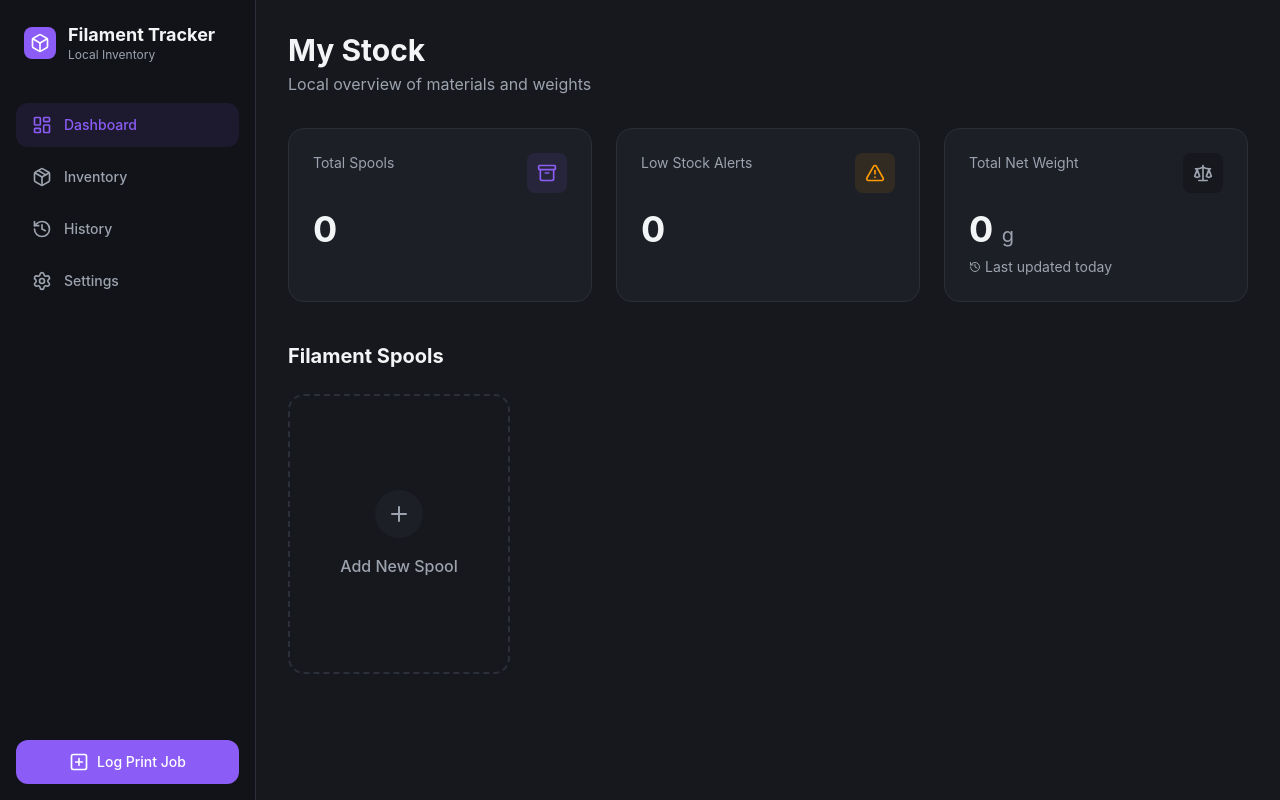
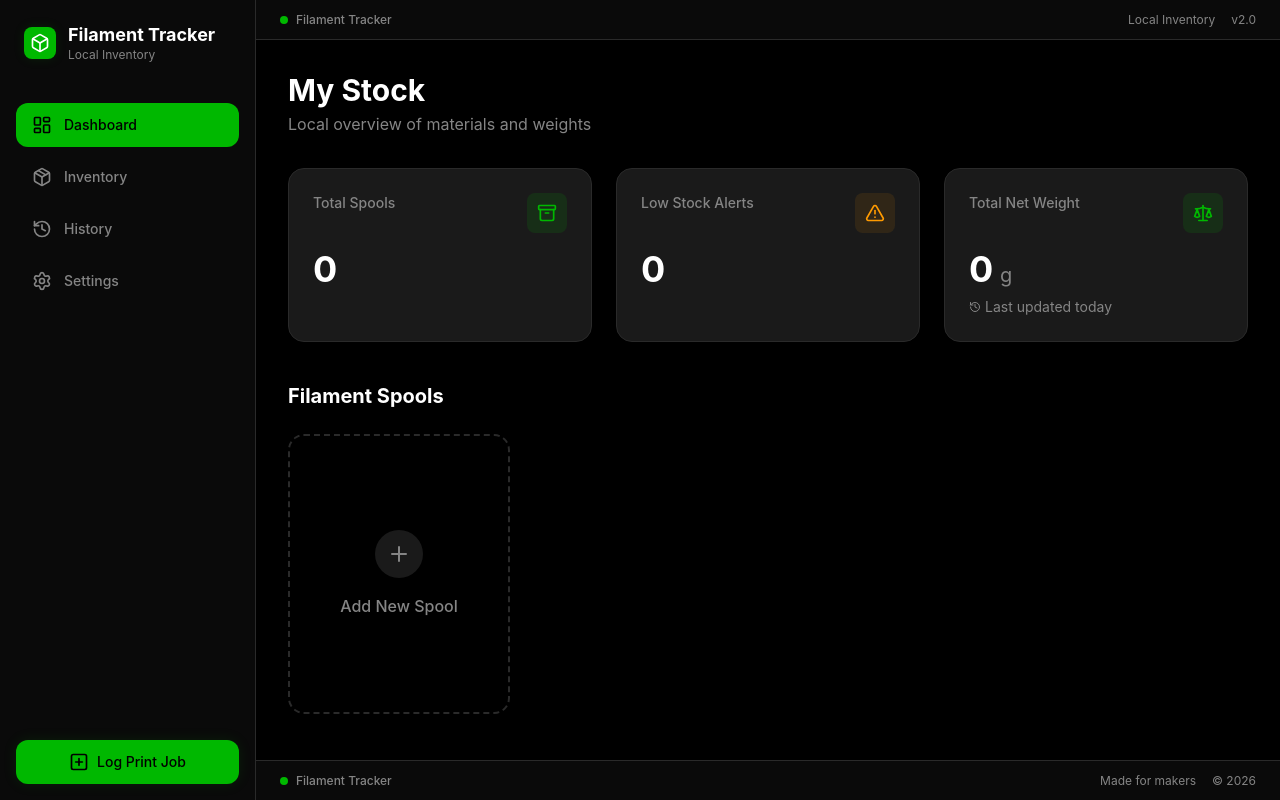
Before and after one commit to GalaxyFFs/Filament-tracker, a React (Vite) app: page / in a window 1280 px wide. Built offline with nearby package versions, Linux system fonts and the light colour scheme.

Commit message:
Prepare for design updates

```diff
--- a/src/App.tsx
+++ b/src/App.tsx
@@ -40,7 +40,37 @@ export default function App() {
   return (
     <div className="flex flex-col-reverse md:flex-row h-screen bg-bg-main text-text-primary font-sans">
       <Sidebar currentPage={currentPage} onNavigate={setCurrentPage} />
-      <main className="flex-1 overflow-y-auto p-4 pt-[calc(0.75rem+env(safe-area-inset-top))] md:p-8 md:pt-8 md:pb-8">{renderPage()}</main>
+      <main className="flex-1 overflow-y-auto flex flex-col">
+        <div className="hidden md:flex h-10 shrink-0 items-center justify-between px-6 border-b border-border bg-bg-sidebar">
+          <div className="flex items-center gap-2">
+            <span className="w-2 h-2 rounded-full bg-accent" />
+            <span className="text-xs font-medium text-text-secondary">
+              Filament Tracker
+            </span>
+          </div>
+          <div className="flex items-center gap-4">
+            <span className="text-xs text-text-secondary">Local Inventory</span>
+            <span className="text-xs text-text-secondary">v2.0</span>
+          </div>
+        </div>
+
+        <div className="flex-1 p-4 pt-[calc(0.75rem+env(safe-area-inset-top))] md:p-8 md:pt-8 md:pb-8">
+          {renderPage()}
+        </div>
+
+        <div className="hidden md:flex h-10 shrink-0 items-center justify-between px-6 border-t border-border bg-bg-sidebar">
+          <div className="flex items-center gap-2">
+            <span className="w-2 h-2 rounded-full bg-accent" />
+            <span className="text-xs font-medium text-text-secondary">
+              Filament Tracker
+            </span>
+          </div>
+          <div className="flex items-center gap-4">
+            <span className="text-xs text-text-secondary">Made for makers</span>
+            <span className="text-xs text-text-secondary">© 2026</span>
+          </div>
+        </div>
+      </main>
     </div>
   );
 }
--- a/src/components/Sidebar.tsx
+++ b/src/components/Sidebar.tsx
@@ -30,7 +30,7 @@ export default function Sidebar({ currentPage, onNavigate }: SidebarProps) {
       className="w-full md:w-64 bg-bg-sidebar border-t md:border-t-0 md:border-r border-border flex flex-row md:flex-col shrink-0 pb-[env(safe-area-inset-bottom)] md:pb-0"
     >
       <div className="hidden md:flex p-6 items-center gap-3">
-        <div className="w-8 h-8 rounded-lg bg-accent flex items-center justify-center">
+        <div className="w-8 h-8 rounded-lg bg-accent flex items-center justify-center shadow-[0_0_12px_var(--theme-accent-soft)]">
           <Box className="w-5 h-5 text-white" />
         </div>
         <div>
@@ -54,7 +54,7 @@ export default function Sidebar({ currentPage, onNavigate }: SidebarProps) {
                 onNavigate(item.id as Page);
               }}
               className={`flex-1 md:flex-none md:w-full flex flex-col md:flex-row items-center justify-center md:justify-start gap-1 md:gap-3 px-2 py-2 md:px-4 md:py-3 rounded-xl transition-colors ${isActive
-                ? "text-accent md:bg-accent/10"
+                ? "text-bg-main md:bg-accent"
                 : "text-text-secondary hover:text-text-primary md:hover:bg-bg-card"
                 }`}
             >
@@ -71,7 +71,7 @@ export default function Sidebar({ currentPage, onNavigate }: SidebarProps) {
             setEditingPrintJobId(null);
             onNavigate("log-print");
           }}
-          className="w-full flex items-center justify-center gap-2 bg-accent hover:bg-accent-hover text-white px-4 py-3 rounded-xl text-sm font-medium transition-colors"
+          className="w-full flex items-center justify-center gap-2 bg-accent hover:bg-accent-hover text-bg-main px-4 py-3 rounded-xl text-sm font-medium transition-colors shadow-[0_0_14px_var(--theme-accent-soft)]"
         >
           <PlusSquare className="w-5 h-5" />
           Log Print Job
--- a/src/context/AppContext.tsx
+++ b/src/context/AppContext.tsx
@@ -35,7 +35,7 @@ interface AppState {
 
 const defaultSettings: Settings = {
   theme: "dark",
-  accentColor: "#8b5cf6",
+  accentColor: "#00b800",
   weightUnit: "g",
   currency: "USD",
   manufacturers: [
--- a/src/context/ToastContext.tsx
+++ b/src/context/ToastContext.tsx
@@ -42,7 +42,7 @@ export function ToastProvider({ children }: { children: ReactNode }) {
 
 function ToastContainer({ toasts, onHide }: { toasts: Toast[]; onHide: (id: string) => void }) {
   const typeStyles = {
-    success: "bg-emerald-500/90",
+    success: "bg-[#00b800]/90",
     error: "bg-red-500/90",
     warning: "bg-amber-500/90",
     info: "bg-blue-500/90",
--- a/src/index.css
+++ b/src/index.css
@@ -8,35 +8,42 @@
   --color-border: var(--theme-border);
   --color-accent: var(--theme-accent);
   --color-accent-hover: var(--theme-accent-hover);
+  --color-accent-soft: var(--theme-accent-soft);
   --color-text-primary: var(--theme-text-primary);
   --color-text-secondary: var(--theme-text-secondary);
 }
 
 :root {
-  --theme-bg-main: #16181d;
-  --theme-bg-sidebar: #111318;
-  --theme-bg-card: #1c1f26;
-  --theme-bg-card-hover: #232730;
-  --theme-border: #2a2f3a;
-  --theme-accent: #8b5cf6;
-  --theme-accent-hover: #7c3aed;
-  --theme-text-primary: #f3f4f6;
-  --theme-text-secondary: #9ca3af;
+  --theme-bg-main: #000000;
+  --theme-bg-sidebar: #0a0a0a;
+  --theme-bg-card: #1a1a1a;
+  --theme-bg-card-hover: #222222;
+  --theme-border: #2a2a2a;
+  --theme-accent: #00b800;
+  --theme-accent-hover: #00a000;
+  --theme-accent-soft: rgba(0, 184, 0, 0.12);
+  --theme-text-primary: #ffffff;
+  --theme-text-secondary: #858585;
 }
 
 :root.light-theme {
-  --theme-bg-main: #f3f4f6;
+  --theme-bg-main: #f5f5f7;
   --theme-bg-sidebar: #ffffff;
   --theme-bg-card: #ffffff;
-  --theme-bg-card-hover: #f9fafb;
-  --theme-border: #e5e7eb;
-  --theme-text-primary: #111827;
-  --theme-text-secondary: #6b7280;
+  --theme-bg-card-hover: #f0f0f2;
+  --theme-border: #e0e0e5;
+  --theme-accent: #00a000;
+  --theme-accent-hover: #008000;
+  --theme-accent-soft: rgba(0, 160, 0, 0.12);
+  --theme-text-primary: #111111;
+  --theme-text-secondary: #6b6b6b;
 }
 
 body {
   background-color: var(--color-bg-main);
   color: var(--color-text-primary);
+  -webkit-font-smoothing: antialiased;
+  text-rendering: optimizeLegibility;
 }
 
 /* Remove spin buttons from number inputs globally */
--- a/src/pages/AddFilament.tsx
+++ b/src/pages/AddFilament.tsx
@@ -285,7 +285,7 @@ export default function AddFilament({ onNavigate }: AddFilamentProps) {
           </button>
           <button
             onClick={handleSave}
-            className="px-6 py-2.5 bg-accent text-white rounded-lg text-sm font-medium hover:bg-accent-hover transition-colors flex items-center gap-2"
+            className="px-6 py-2.5 bg-accent text-bg-main rounded-lg text-sm font-medium hover:bg-accent-hover transition-colors flex items-center gap-2"
           >
             <svg
               className="w-4 h-4"
--- a/src/pages/Dashboard.tsx
+++ b/src/pages/Dashboard.tsx
@@ -39,37 +39,37 @@ export default function Dashboard({ onNavigate }: DashboardProps) {
       </div>
 
       <div className="grid grid-cols-1 sm:grid-cols-2 md:grid-cols-3 gap-4 md:gap-6 mb-8 md:mb-10">
-        <div className="bg-bg-card border border-border rounded-2xl p-6 relative overflow-hidden">
+        <div className="bg-bg-card border border-border rounded-2xl p-6 relative overflow-hidden group hover:border-accent/30 transition-colors shadow-sm hover:shadow-[0_8px_30px_rgb(0,0,0,0.12)]">
           <div className="flex justify-between items-start mb-4">
-            <p className="text-text-secondary text-sm">Total Spools</p>
-            <div className="w-10 h-10 rounded-lg bg-accent/10 flex items-center justify-center">
+            <p className="text-text-secondary text-sm font-medium">Total Spools</p>
+            <div className="w-10 h-10 rounded-lg bg-accent-soft flex items-center justify-center">
               <Archive className="w-5 h-5 text-accent" />
             </div>
           </div>
-          <h2 className="text-4xl font-bold mb-2">{totalSpools}</h2>
+          <h2 className="text-4xl font-bold mb-2 tracking-tight">{totalSpools}</h2>
         </div>
 
-        <div className="bg-bg-card border border-border rounded-2xl p-6 relative overflow-hidden">
+        <div className="bg-bg-card border border-border rounded-2xl p-6 relative overflow-hidden group hover:border-amber-500/30 transition-colors shadow-sm hover:shadow-[0_8px_30px_rgb(0,0,0,0.12)]">
           <div className="flex justify-between items-start mb-4">
-            <p className="text-text-secondary text-sm">Low Stock Alerts</p>
+            <p className="text-text-secondary text-sm font-medium">Low Stock Alerts</p>
             <div className="w-10 h-10 rounded-lg bg-amber-500/10 flex items-center justify-center">
               <AlertTriangle className="w-5 h-5 text-amber-500" />
             </div>
           </div>
-          <h2 className="text-4xl font-bold mb-2">{lowStockCount}</h2>
+          <h2 className="text-4xl font-bold mb-2 tracking-tight">{lowStockCount}</h2>
           {lowStockCount > 0 && (
-            <p className="text-amber-500 text-sm">Restock needed</p>
+            <p className="text-amber-500 text-sm font-medium">Restock needed</p>
           )}
         </div>
 
-        <div className="bg-bg-card border border-border rounded-2xl p-6 relative overflow-hidden">
+        <div className="bg-bg-card border border-border rounded-2xl p-6 relative overflow-hidden group hover:border-accent/30 transition-colors shadow-sm hover:shadow-[0_8px_30px_rgb(0,0,0,0.12)]">
           <div className="flex justify-between items-start mb-4">
-            <p className="text-text-secondary text-sm">Total Net Weight</p>
-            <div className="w-10 h-10 rounded-lg bg-bg-main flex items-center justify-center">
-              <Scale className="w-5 h-5 text-text-secondary" />
+            <p className="text-text-secondary text-sm font-medium">Total Net Weight</p>
+            <div className="w-10 h-10 rounded-lg bg-accent-soft flex items-center justify-center">
+              <Scale className="w-5 h-5 text-accent" />
             </div>
           </div>
-          <h2 className="text-4xl font-bold mb-2">
+          <h2 className="text-4xl font-bold mb-2 tracking-tight">
             {displayWeight}{" "}
             <span className="text-xl text-text-secondary font-normal">
               {settings.weightUnit}
@@ -95,7 +95,7 @@ export default function Dashboard({ onNavigate }: DashboardProps) {
             setEditingFilamentId(null);
             onNavigate("add-filament");
           }}
-          className="bg-transparent border-2 border-dashed border-border rounded-2xl p-6 flex flex-col items-center justify-center text-text-secondary hover:text-text-primary hover:border-gray-500 transition-colors min-h-[280px]"
+          className="bg-transparent border-2 border-dashed border-border rounded-2xl p-6 flex flex-col items-center justify-center text-text-secondary hover:text-accent hover:border-accent transition-colors min-h-[280px]"
         >
           <div className="w-12 h-12 rounded-full bg-bg-card flex items-center justify-center mb-4">
             <Plus className="w-6 h-6" />
@@ -110,17 +110,18 @@ export default function Dashboard({ onNavigate }: DashboardProps) {
 function FilamentCard({ filament }: { filament: any; key?: string | number }) {
   const percentage = Math.max(0, (filament.weightRemaining / filament.weightTotal) * 100);
   const isLow = percentage > 0 && percentage < 15;
+  const circumference = 2 * Math.PI * 38;
 
   return (
     <div
-      className={`bg-bg-card border rounded-2xl p-5 relative ${isLow ? "border-amber-500/50" : "border-border"}`}
+      className={`bg-bg-card border rounded-2xl p-5 relative transition-all duration-200 hover:border-accent/40 ${isLow ? "border-amber-500/50" : "border-border"}`}
     >
       {isLow && (
-        <div className="absolute top-4 left-4 bg-amber-500/20 text-amber-500 text-xs font-bold px-2 py-1 rounded flex items-center gap-1">
+        <div className="absolute top-4 left-4 bg-amber-500/20 text-amber-500 text-xs font-bold px-2 py-1 rounded-md flex items-center gap-1">
           <AlertTriangle className="w-3 h-3" /> LOW
         </div>
       )}
-      <div className="absolute top-4 right-4 bg-bg-main border border-border text-text-primary text-xs font-bold px-2 py-1 rounded">
+      <div className="absolute top-4 right-4 bg-bg-card border border-border text-text-primary text-xs font-bold px-2.5 py-1 rounded-md">
         {filament.material}
       </div>
 
@@ -133,34 +134,31 @@ function FilamentCard({ filament }: { filament: any; key?: string | number }) {
             <circle
               cx="50"
               cy="50"
-              r="40"
+              r="38"
               fill="transparent"
-              stroke="#2a2f3a"
-              strokeWidth="12"
+              stroke="var(--theme-border)"
+              strokeWidth="6"
             />
             <circle
               cx="50"
               cy="50"
-              r="40"
-              fill="transparent"
-              stroke="rgba(255,255,255,0.12)"
-              strokeWidth="13"
-              strokeDasharray={`${percentage * 2.51} 251`}
-              strokeLinecap="round"
-            />
-            <circle
-              cx="50"
-              cy="50"
-              r="40"
+              r="38"
               fill="transparent"
               stroke={filament.colorHex}
-              strokeWidth="12"
-              strokeDasharray={`${percentage * 2.51} 251`}
+              strokeWidth="6"
+              strokeDasharray={`${(percentage * circumference) / 100} ${circumference}`}
               strokeLinecap="round"
             />
           </svg>
           <div className="absolute inset-0 flex items-center justify-center">
-            <div className="w-16 h-16 rounded-full bg-bg-main shadow-inner"></div>
+            <div className="w-14 h-14 rounded-full bg-bg-card flex items-center justify-center border border-border/50">
+              <span
+                className="text-sm font-bold"
+                style={{ color: filament.colorHex }}
+              >
+                {Math.round(percentage)}%
+              </span>
+            </div>
           </div>
         </div>
       </div>
@@ -169,7 +167,7 @@ function FilamentCard({ filament }: { filament: any; key?: string | number }) {
         <div className="flex items-center justify-between mb-1">
           <h3 className="font-bold text-lg truncate">{filament.name}</h3>
           <div
-            className="w-3 h-3 rounded-full ring-1 ring-white/20"
+            className="w-3.5 h-3.5 rounded-full ring-2 ring-white/20 shrink-0"
             style={{ backgroundColor: filament.colorHex }}
           ></div>
         </div>
@@ -186,7 +184,7 @@ function FilamentCard({ filament }: { filament: any; key?: string | number }) {
         </div>
         <div className="w-full bg-bg-main rounded-full h-1.5 overflow-hidden">
           <div
-            className="h-1.5 rounded-full"
+            className="h-1.5 rounded-full transition-all duration-300"
             style={{
               width: `${percentage}%`,
               backgroundColor: filament.colorHex,
--- a/src/pages/History.tsx
+++ b/src/pages/History.tsx
@@ -39,7 +39,7 @@ export default function History({ onNavigate }: HistoryProps) {
               setEditingPrintJobId(null);
               onNavigate("log-print");
             }}
-            className="flex items-center gap-2 px-4 py-2 bg-accent text-white rounded-lg text-sm font-medium hover:bg-accent-hover transition-colors"
+            className="flex items-center gap-2 px-4 py-2 bg-accent text-bg-main rounded-lg text-sm font-medium hover:bg-accent-hover transition-colors"
           >
             <Plus className="w-4 h-4" />
             Log Print
@@ -51,7 +51,7 @@ export default function History({ onNavigate }: HistoryProps) {
         <div className="bg-bg-card border border-border rounded-2xl p-6 relative overflow-hidden">
           <div className="flex justify-between items-start mb-4">
             <p className="text-text-secondary text-sm">Total Spent on Prints</p>
-            <div className="w-10 h-10 rounded-lg bg-accent/10 flex items-center justify-center">
+            <div className="w-10 h-10 rounded-lg bg-accent-soft flex items-center justify-center">
               <span className="text-accent font-bold">
                 {settings.currency === "USD" ? "$" : settings.currency}
               </span>
@@ -68,7 +68,7 @@ export default function History({ onNavigate }: HistoryProps) {
         <div className="bg-bg-card border border-border rounded-2xl p-6 relative overflow-hidden">
           <div className="flex justify-between items-start mb-4">
             <p className="text-text-secondary text-sm">Total Weight Printed</p>
-            <div className="w-10 h-10 rounded-lg bg-accent/10 flex items-center justify-center">
+            <div className="w-10 h-10 rounded-lg bg-accent-soft flex items-center justify-center">
               <Scale className="w-5 h-5 text-accent" />
             </div>
           </div>
--- a/src/pages/LogPrint.tsx
+++ b/src/pages/LogPrint.tsx
@@ -222,7 +222,7 @@ export default function LogPrint({ onNavigate }: LogPrintProps) {
             <div className="pt-6 flex flex-col sm:flex-row gap-3">
               <button
                 onClick={handleSave}
-                className="flex-1 px-6 py-3 bg-accent text-white rounded-lg text-sm font-medium hover:bg-accent-hover transition-colors flex items-center justify-center gap-2"
+                className="flex-1 px-6 py-3 bg-accent text-bg-main rounded-lg text-sm font-medium hover:bg-accent-hover transition-colors flex items-center justify-center gap-2"
               >
                 <svg
                   className="w-4 h-4"
@@ -254,7 +254,7 @@ export default function LogPrint({ onNavigate }: LogPrintProps) {
 
         <div className="w-full lg:w-80 bg-bg-card border border-border rounded-2xl p-6">
           <div className="flex items-center gap-2 mb-6">
-            <div className="w-6 h-6 rounded bg-accent/20 flex items-center justify-center">
+            <div className="w-6 h-6 rounded bg-accent-soft flex items-center justify-center">
               <svg
                 className="w-3.5 h-3.5 text-accent"
                 fill="none"
--- a/src/utils/validation.ts
+++ b/src/utils/validation.ts
@@ -16,7 +16,7 @@ export function isValidHexColor(color: string): boolean {
 
 export function sanitizeHexColor(color: string): string {
   const cleaned = color.replace("#", "").toUpperCase();
-  return isValidHexColor(cleaned) ? `#${cleaned}` : "#8B5CF6";
+  return isValidHexColor(cleaned) ? `#${cleaned}` : "#00B800";
 }
 
 export function isValidNumber(value: unknown, min = 0, max = Number.MAX_SAFE_INTEGER): boolean {
```
Also changed, not shown: src/pages/Inventory.tsx (+5 -5 lines), src/pages/Settings.tsx (+9 -9 lines).
